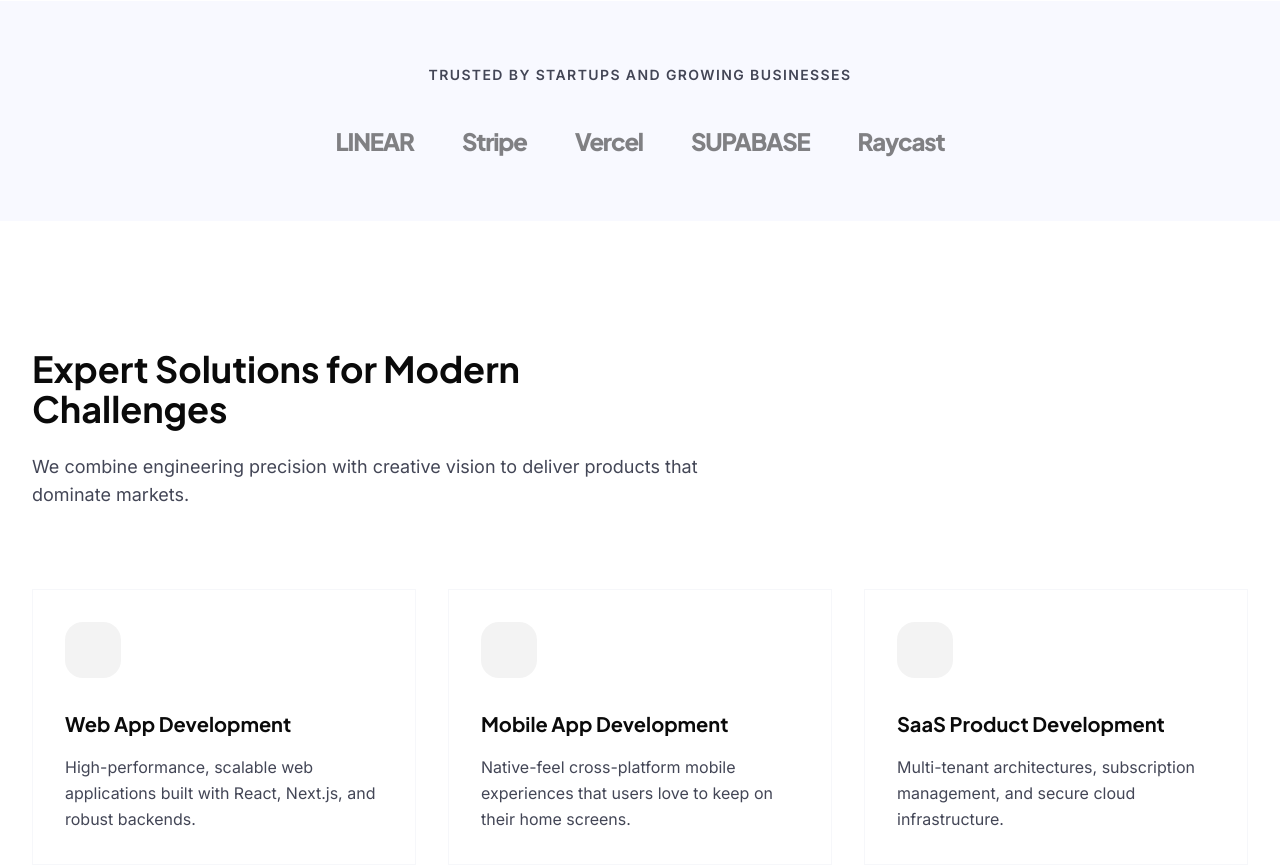
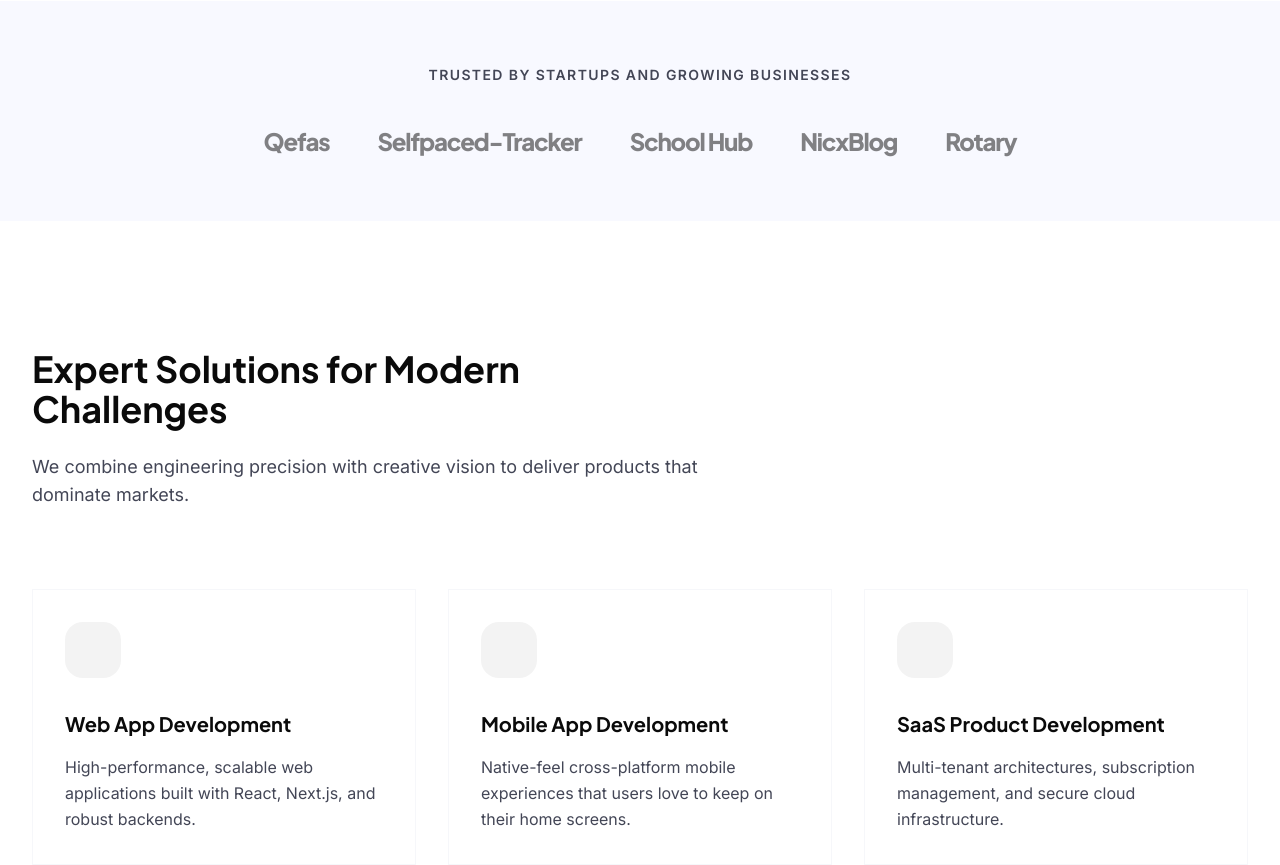
Before and after one commit to Flexiti-Studio/Flexiti-Studio, a Next.js app in the folder frontend/: page / in a window 1280 px wide. Shown: the part 900-1765 px from the top of the page. Built offline with nearby package versions, Linux system fonts and the light colour scheme.

Commit message:
names change

```diff
--- a/frontend/src/app/components/home/LandingSocialProof.tsx
+++ b/frontend/src/app/components/home/LandingSocialProof.tsx
@@ -4,11 +4,11 @@
       <div className="max-w-7xl mx-auto px-8">
         <p className="text-center text-sm font-semibold text-on-surface-variant uppercase tracking-widest mb-10">Trusted by startups and growing businesses</p>
         <div className="flex flex-wrap justify-center items-center gap-12 opacity-50 grayscale hover:grayscale-0 transition-all duration-500">
-          <span className="font-headline text-2xl font-black tracking-tighter">LINEAR</span>
-          <span className="font-headline text-2xl font-black tracking-tighter">Stripe</span>
-          <span className="font-headline text-2xl font-black tracking-tighter">Vercel</span>
-          <span className="font-headline text-2xl font-black tracking-tighter">SUPABASE</span>
-          <span className="font-headline text-2xl font-black tracking-tighter">Raycast</span>
+          <span className="font-headline text-2xl font-black tracking-tighter">Qefas</span>
+          <span className="font-headline text-2xl font-black tracking-tighter">Selfpaced-Tracker</span>
+          <span className="font-headline text-2xl font-black tracking-tighter">School Hub</span>
+          <span className="font-headline text-2xl font-black tracking-tighter">NicxBlog</span>
+          <span className="font-headline text-2xl font-black tracking-tighter">Rotary</span>
         </div>
       </div>
     </section>
```
